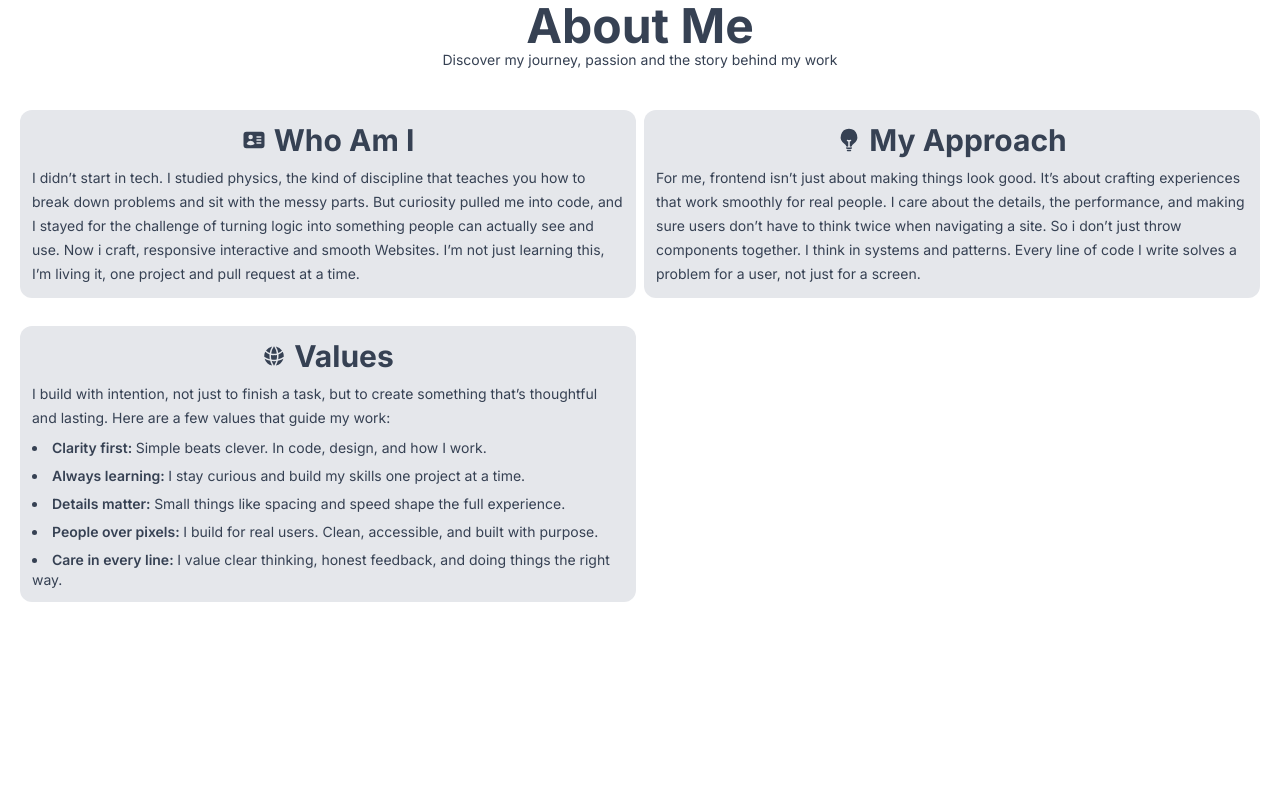
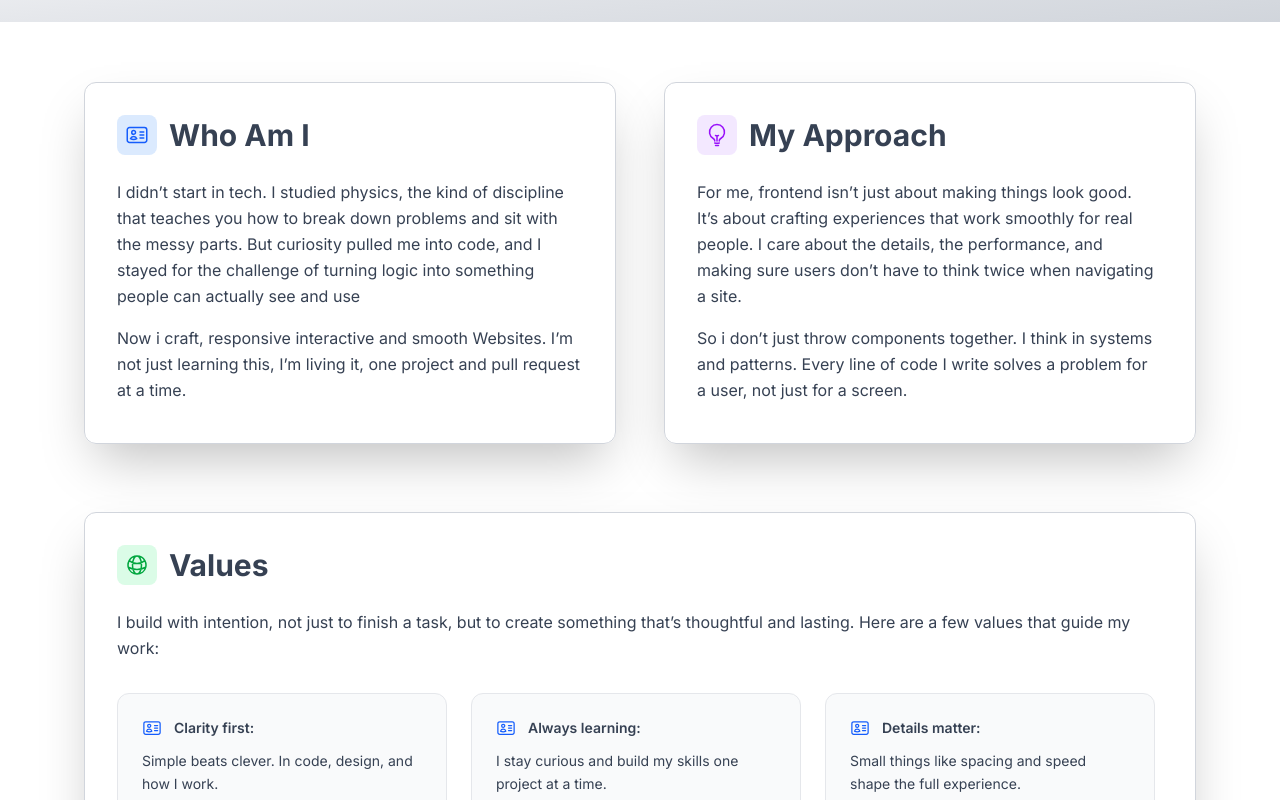
Before and after one commit to webcodeed/My_portfolio, a React (Vite) app: page / in a window 1280 px wide. Shown: the part 920-1720 px from the top of the page. Before the commit the page ends 1602 px from the top, so only its background shows below. Built offline with nearby package versions, Linux system fonts and the light colour scheme.

Commit message:
finished about section

```diff
--- a/src/About.jsx
+++ b/src/About.jsx
@@ -4,47 +4,54 @@ import {
     GlobeAltIcon,
     LightBulbIcon,
     IdentificationIcon,
-} from "@heroicons/react/24/solid"
+} from "@heroicons/react/24/outline"
+import { useState } from "react"
 
 function About() {
+    const [approach, setApproach] = useState(false)
+    const [value, setValue] = useState(false)
+
     const { isDark } = useTheme()
     const values = [
         {
+            icon: <IdentificationIcon className="w-5 h-5" />,
             head: "Clarity first:",
             body: "Simple beats clever. In code, design, and how I work.",
         },
         {
+            icon: <IdentificationIcon className="w-5 h-5" />,
             head: "Always learning:",
             body: "I stay curious and build my skills one project at a time.",
         },
         {
+            icon: <IdentificationIcon className="w-5 h-5" />,
             head: "Details matter:",
             body: "Small things like spacing and speed shape the full experience.",
         },
         {
+            icon: <IdentificationIcon className="w-5 h-5" />,
             head: "People over pixels:",
             body: "I build for real users. Clean, accessible, and built with purpose.",
         },
         {
+            icon: <IdentificationIcon className="w-5 h-5" />,
             head: "Care in every line:",
             body: "I value clear thinking, honest feedback, and doing things the right way.",
         },
     ]
     return (
-        <section className={``}>
+        <section
+            className={`pb-10 w-full transform transition-all duration-300 delay-125 ${
+                isDark ? "bg-gray-900 text-gray-200" : "bg-white  text-gray-700"
+            }`}
+        >
             <div className=" w-full h-0.5 bg-gradient-to-r from-purple-600 to-blue-300"></div>
-            <div
-                className={` transform transition-colors min-h-screen grid content-center duration-400 text-sm space-y-5 p-5 w-auto ${
+            <motion.header
+                className={` text-center space-y-3 transition-colors duration-300 delay-125 py-7   ${
                     isDark
-                        ? "bg-gray-700 text-gray-200"
-                        : "bg-white  text-gray-700"
-                } `}
-            >
-                <motion.header
-                    initial={{ opacity: 0, y:"50px" }}
-                    whileInView={{ opacity: 1, y:"0px" }}
-                    transition={{duration:1, delay:1}}
-                    className={` text-center my-10`}
+                        ? " bg-gradient-to-br from-gray-800 via via-gray-700 to-gray-900"
+                        : "bg-gradient-to-br from-white via-gray-200 to-gray-300"
+                }`}
             >
                 <h1
                     className={` font-bold text-3xl sm:text-4xl lg:text-5xl ${
@@ -53,56 +60,76 @@ function About() {
                 >
                     About Me
                 </h1>
-                    <p>
-                        Discover my journey, passion and the story behind my
-                        work
-                    </p>
+                <p>Discover my journey, passion and the story behind my work</p>
             </motion.header>
-                <main className=" space-y-5 md:grid md:grid-cols-2 md:gap-2">
+            <main
+                className={` space-y-5 md:grid md:grid-cols-2 gap-12 mb-10 min-h-screen grid content-center text-sm p-5 mt-10 w-auto md:max-w-9/10 md:mx-auto
+                 `}
+            >
                 <motion.div
-                    initial={{ opacity: 0, y:"50px" }}
-                    whileInView={{ opacity: 1, y:"0px" }}
-                    transition={{duration:1, delay:1}}
-                        className={` p-3 rounded-xl space-y-2 ${
+                    initial={{ opacity: 0, y: "50px" }}
+                    whileInView={{ opacity: 1, y: "0px" }}
+                    transition={{ duration: 1 }}
+                    className={`space-y-2
+                        space-x-2 p-8 rounded-xl shadow-2xl border transform transition-colors duration-300 delay-125 ease-in-out hover:scale-101 ${
                             isDark
-                                ? "bg-gray-900/60 backdrop-blur-md border-gray-700"
-                                : "bg-gray-200 backdrop-blur-md border-gray-20"
+                                ? " backdrop-blur-md bg-gray-800 border-gray-600"
+                                : " border-gray-300"
                         }`}
                 >
-                        <div className="flex justify-center items-center space-x-2 ">
+                    <div className={`flex items-center gap-3 mb-6 `}>
+                        <div
+                            className={` rounded-lg p-2 ${
+                                isDark
+                                    ? "bg-blue-500/20 text-blue-400"
+                                    : "bg-blue-100 text-blue-600"
+                            }`}
+                        >
                             <IdentificationIcon className="w-6 h-6" />
+                        </div>
 
                         <h3
-                                className={` text-center font-bold text-xl sm:text-2xl lg:text-3xl ${
+                            className={` font-bold text-xl sm:text-2xl lg:text-3xl ${
                                 isDark ? "text-white" : "text-gray-700"
                             }`}
                         >
                             Who Am I
                         </h3>
                     </div>
-                        <p className=" leading-6">
-                            I didn’t start in tech. I studied physics, the kind
-                            of discipline that teaches you how to break down
-                            problems and sit with the messy parts. But curiosity
-                            pulled me into code, and I stayed for the challenge
-                            of turning logic into something people can actually
-                            see and use. Now i craft, responsive interactive and
-                            smooth Websites. I’m not just learning this, I’m
-                            living it, one project and pull request at a time.
+                    <p className=" sm:text-base leading-relaxed">
+                        I didn’t start in tech. I studied physics, the kind of
+                        discipline that teaches you how to break down problems
+                        and sit with the messy parts. But curiosity pulled me
+                        into code, and I stayed for the challenge of turning
+                        logic into something people can actually see and use
+                    </p>
+                    <p className=" mt-4 sm:text-base leading-relaxed">
+                        Now i craft, responsive interactive and smooth Websites.
+                        I’m not just learning this, I’m living it, one project
+                        and pull request at a time.
                     </p>
                 </motion.div>
                 <motion.div
-                    initial={{ opacity: 0, y:"50px" }}
-                    whileInView={{ opacity: 1, y:"0px" }}
-                    transition={{duration:1, delay:1}}
-                        className={` p-3 rounded-xl space-y-2 ${
+                    initial={{ opacity: 0, y: "50px" }}
+                    whileInView={{ opacity: 1, y: "0px" }}
+                    transition={{ duration: 1 }}
+                    className={`space-y-2
+                        space-x-2 p-8 rounded-xl shadow-2xl border transform transition-colors duration-300 delay-125 ease-in-out hover:scale-101 ${
                             isDark
-                                ? "bg-gray-900/60 backdrop-blur-md border-gray-700"
-                                : "bg-gray-200 backdrop-blur-md border-gray-20"
+                                ? " backdrop-blur-md bg-gray-800 border-gray-600"
+                                : " border-gray-300"
                         }`}
                 >
-                        <div className="flex justify-center items-center space-x-2 ">
+                    <div className={`flex items-center gap-3 mb-6 `}>
+                        <div
+                            className={` rounded-lg p-2 ${
+                                isDark
+                                    ? "bg-purple-500/20 text-purple-400"
+                                    : "bg-purple-100 text-purple-600"
+                            }`}
+                        >
                             <LightBulbIcon className="w-6 h-6 " />
+                        </div>
                         <h3
                             className={` text-center font-bold text-xl sm:text-2xl lg:text-3xl ${
                                 isDark ? "text-white" : "text-gray-700"
@@ -110,30 +137,45 @@ function About() {
                         >
                             My Approach
                         </h3>
+                    </div >
+                    <div className={` md:block ${approach?"block": "hidden"}`}>
+                    <p className="sm:text-base leading-relaxed">
+                        For me, frontend isn’t just about making things look
+                        good. It’s about crafting experiences that work smoothly
+                        for real people. I care about the details, the
+                        performance, and making sure users don’t have to think
+                        twice when navigating a site.
+                    </p>
+                    <p className=" mt-4 sm:text-base leading-relaxed">
+                        So i don’t just throw components together. I think in
+                        systems and patterns. Every line of code I write solves
+                        a problem for a user, not just for a screen.
+                    </p>
                     </div>
-                        <p className=" leading-6">
-                            For me, frontend isn’t just about making things look
-                            good. It’s about crafting experiences that work
-                            smoothly for real people. I care about the details,
-                            the performance, and making sure users don’t have to
-                            think twice when navigating a site. So i don’t just
-                            throw components together. I think in systems and
-                            patterns. Every line of code I write solves a
-                            problem for a user, not just for a screen.
-                        </p>
+                    <p className=" md:hidden mt-4 cursor-pointer bg-purple-500/50 rounded-4xl w-fit px-3 py-2"
+                    onClick={() => setApproach(!approach)} >{approach? "Show less": "Show more"}</p>
                 </motion.div>
                 <motion.div
-                    initial={{ opacity: 0, y:"50px" }}
-                    whileInView={{ opacity: 1, y:"0px" }}
-                    transition={{duration:1, delay:1}}
-                        className={` p-3 rounded-xl space-y-2 ${
+                    initial={{ opacity: 0, y: "50px" }}
+                    whileInView={{ opacity: 1, y: "0px" }}
+                    transition={{ duration: 1 }}
+                    className={` md:col-span-2 space-y-2
+                        space-x-2 p-8 rounded-xl shadow-2xl border transform transition-colors duration-300 delay-125 ease-in-out hover:scale-101 ${
                             isDark
-                                ? "bg-gray-900/60 backdrop-blur-md border-gray-700"
-                                : "bg-gray-200 backdrop-blur-md border-gray-20"
+                                ? " backdrop-blur-md bg-gray-800 border-gray-600"
+                                : " border-gray-300"
                         }`}
                 >
-                        <div className="flex justify-center items-center space-x-2 ">
+                    <div className={`flex items-center gap-3 mb-6  `}>
+                        <div
+                            className={` rounded-lg p-2 ${
+                                isDark
+                                    ? "bg-green-500/20 text-green-400"
+                                    : "bg-green-100 text-green-600"
+                            }`}
+                        >
                             <GlobeAltIcon className="w-6 h-6" />
+                        </div>
 
                         <h3
                             className={` text-center font-bold text-xl sm:text-2xl lg:text-3xl ${
@@ -143,23 +185,58 @@ function About() {
                             Values
                         </h3>
                     </div>
-                        <p className=" leading-6">
-                            I build with intention, not just to finish a task,
-                            but to create something that’s thoughtful and
-                            lasting. Here are a few values that guide my work:
+                    <div className={` md:block ${value? "block": "hidden"}`}>
+                    <p className=" mb-8 sm:text-base leading-relaxed">
+                        I build with intention, not just to finish a task, but
+                        to create something that’s thoughtful and lasting. Here
+                        are a few values that guide my work:
                     </p>
-                        <ul className="list-disc list-inside space-y-2">
-                            {values.map((item) => (
-                                <li key={item.head} className="">
-                                    <span className="font-semibold">
-                                        {item.head}{" "}
+                    <ul className="grid sm:grid-cols-2 lg:grid-cols-3 gap-6 ">
+                        {values.map((item, index) => (
+                            <li
+                                key={index}
+                                className={`p-6 rounded-xl border ${
+                                    isDark
+                                        ? "bg-gray-700 border-gray-600 hover:border-gray-500"
+                                        : "bg-gray-50 border-gray-200"
+                                }`}
+                            >
+                                <span
+                                    className={`flex items-center gap-3 mb-3 ${
+                                        isDark
+                                            ? "text-gray-400"
+                                            : "text-blue-600"
+                                    }`}
+                                >
+                                    {item.icon}
+                                    <h3
+                                        className={` font-semibold ${
+                                            isDark
+                                                ? "text-white"
+                                                : " text-gray-700"
+                                        } `}
+                                    >
+                                        {item.head}
+                                    </h3>
                                 </span>
+                                <p className="md:text-sm leading-relaxed  ">
                                     {item.body}
+                                </p>
                             </li>
                         ))}
                     </ul>
+                    </div>
+                    <p className=" md:hidden mt-4 cursor-pointer bg-green-500/50 rounded-4xl w-fit px-3 py-2"
+                    onClick={() => setValue(!value)} >{value? "Show less": "Show more"}</p>
                 </motion.div>
             </main>
+            <div className=" text-center">
+                <button
+                    className={`rounded-full font-semibold px-10 py-3 min-w-50 hover:scale-95 bg-gradient-to-r from-purple-600 to-blue-300 transform transition-all ease-in-out duration-100 cursor-pointer
+                     ${isDark ? "text-gray-200" : "text-gray-700"}`}
+                >
+                    Let's build something together
+                </button>
             </div>
         </section>
     )
--- a/src/Home.jsx
+++ b/src/Home.jsx
@@ -60,7 +60,7 @@ function Home() {
     return (
         <header
             className={`transform transition-colors duration-400 grid content-center h-screen w-auto ${
-                isDark ? "bg-gray-700" : "bg-white"
+                isDark ? "bg-gray-900" : "bg-white"
             }`}
         >
             <div
```
Lines whose indentation alone changed are shown as unchanged.
